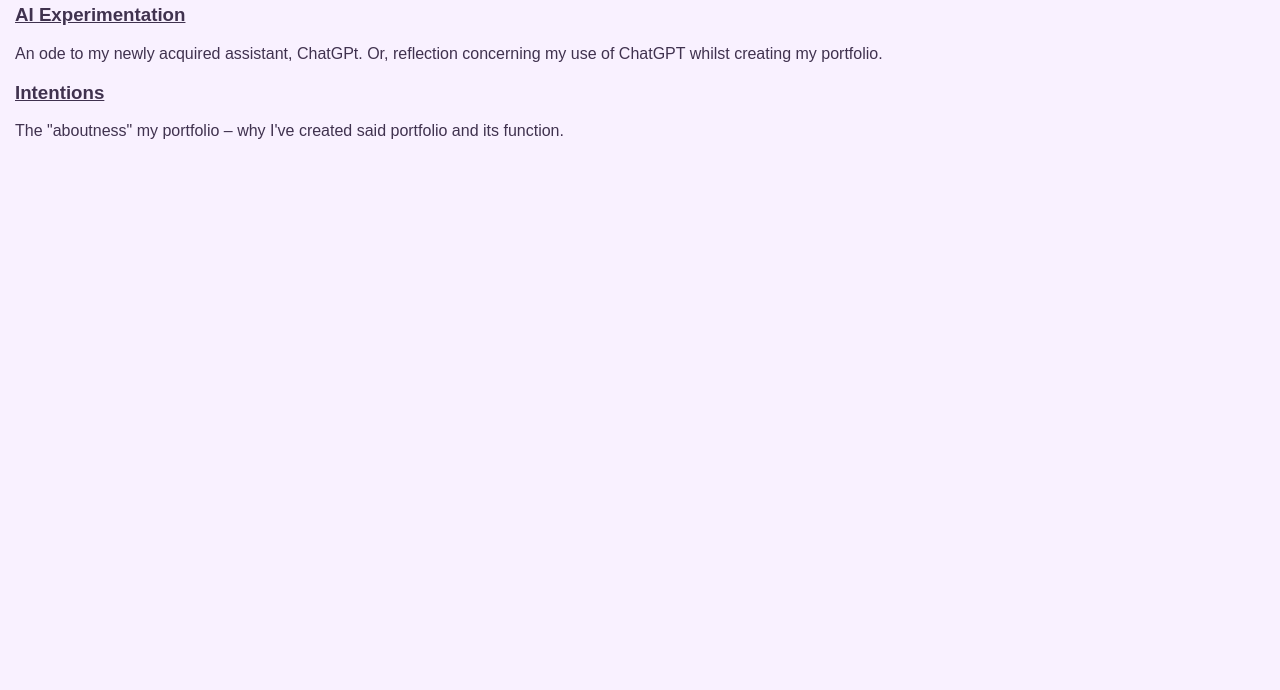
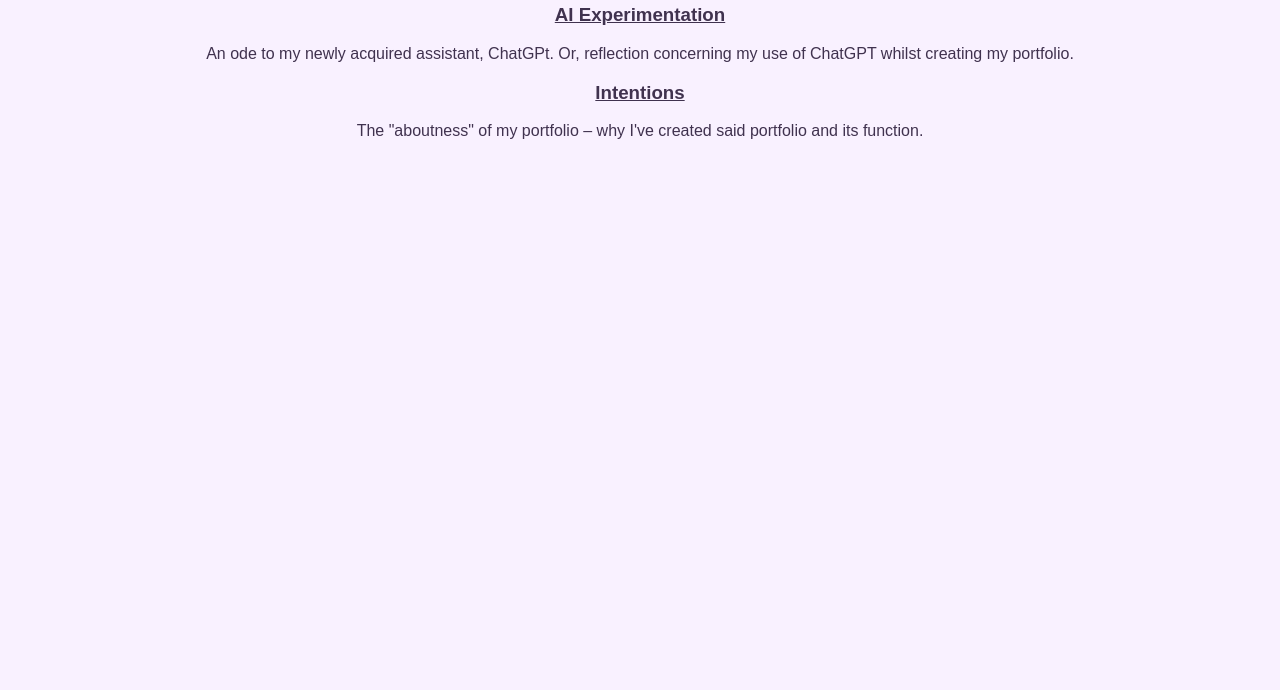
Before and after one commit to chloemintz/interactives, a plain HTML site: page notes_page.html in a window 1280 px wide. Shown: the part 110-800 px from the top of the page. Drawn offline with Linux system fonts and the light colour scheme; a web font is replaced by a local one.

Commit message:
now everyone's confusing me

```diff
--- a/notes_page.html
+++ b/notes_page.html
@@ -7,17 +7,20 @@
 	<link href="https://fonts.googleapis.com/css2?family=Sour+Gummy:ital,wght@0,100..900;1,100..900&display=swap" rel="stylesheet">
 <style>
     body{
-        text-align: left;
+        text-align: center;
         margin: 15px;
     }
 </style>
 </head>
+
 <body>
-<h1>Notes</h1>
+
+    <h1>Notes</h1>
 <h3><a href="interactives.html">Interactives</a></h3>
 <h3><a href="ai_experimentation.html">AI Experimentation</a></h3>
 <p>An ode to my newly acquired assistant, ChatGPt. Or, reflection concerning my use of ChatGPT whilst creating my portfolio. </p>
 <h3><a href="intentions.html">Intentions</a></h3>
-<p>The "aboutness" my portfolio – why I've created said portfolio and its function.</p>
+<p>The "aboutness" of my portfolio – why I've created said portfolio and its function.</p>
+
 </body>
 </html>
```
